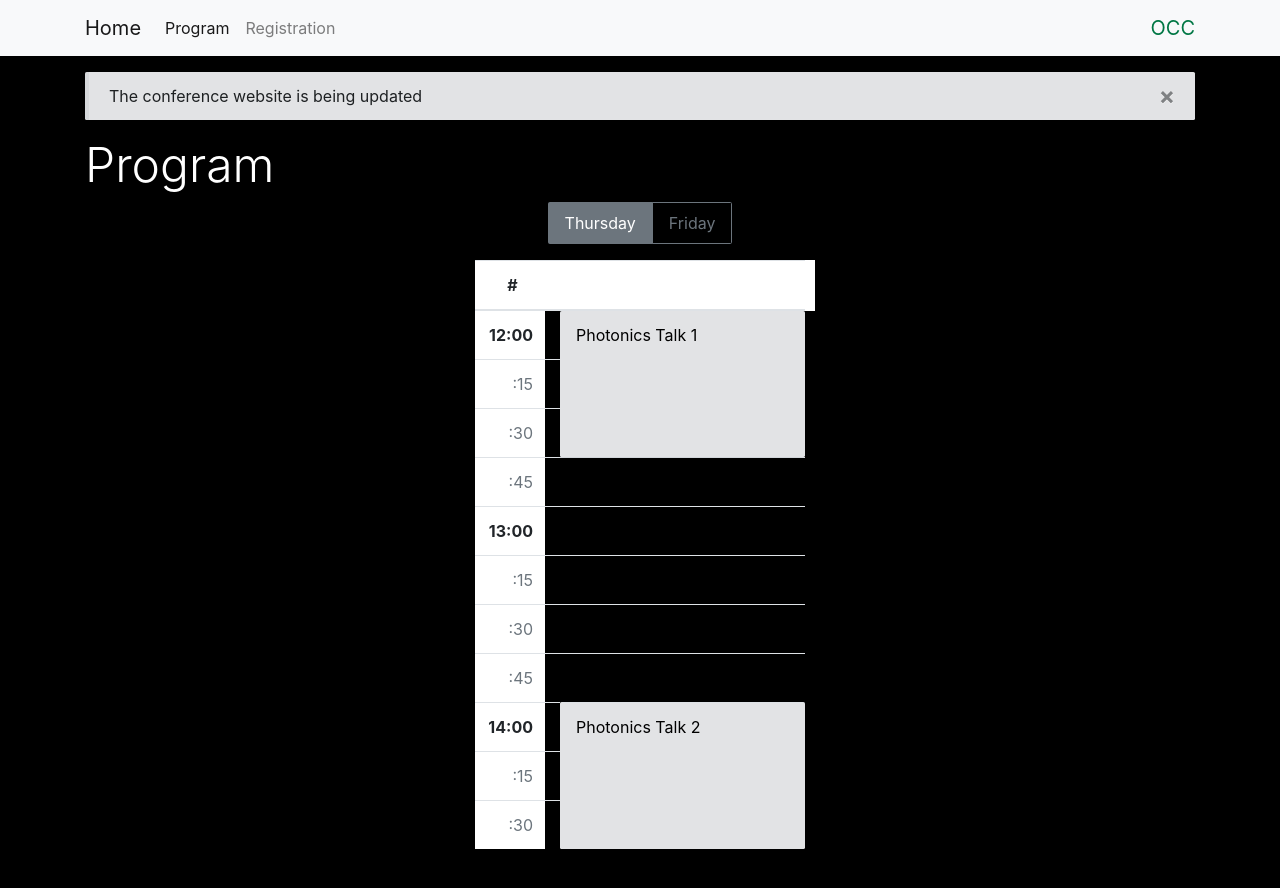
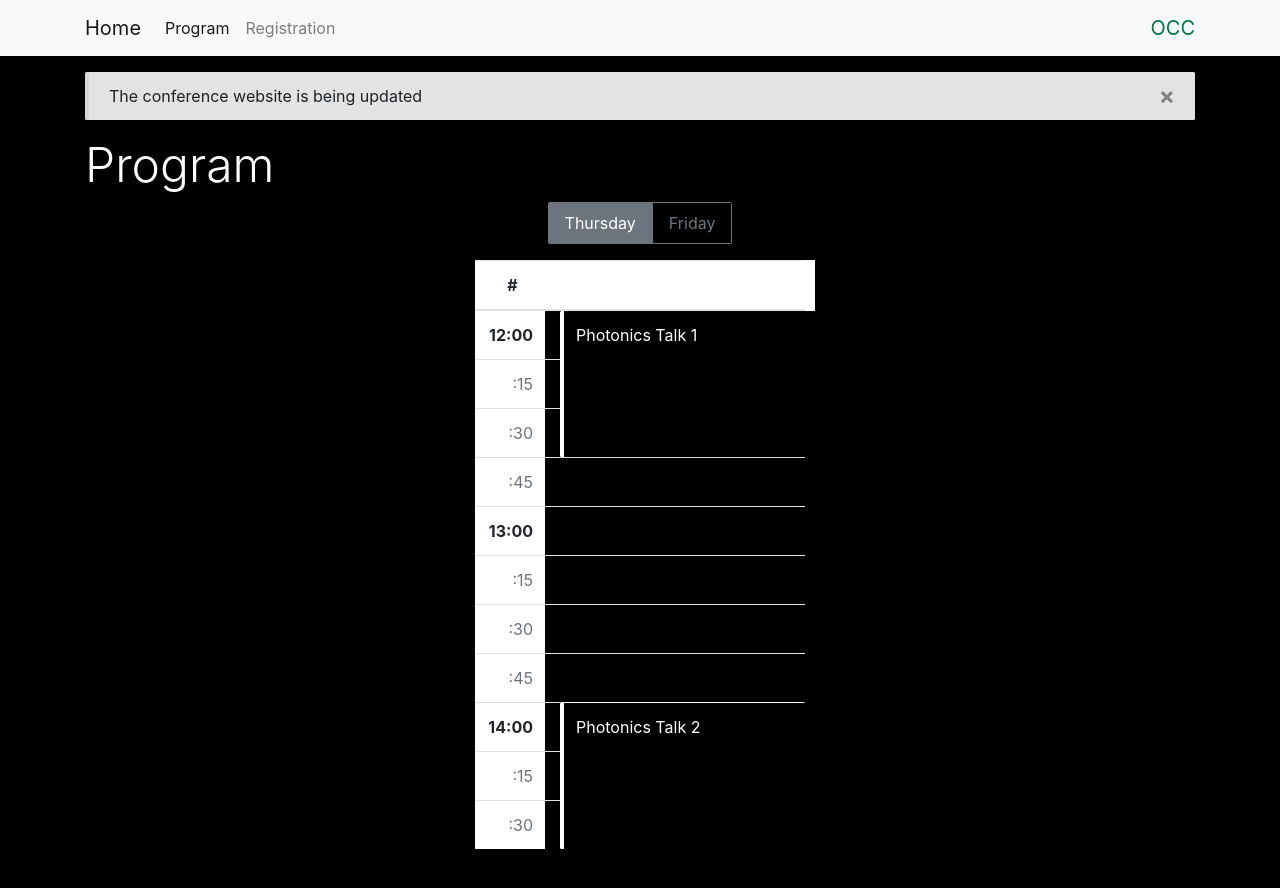
Before and after one commit to mirilabqc/mini-conference-site, a Jekyll site: the page built from program/index.md, in a window 1280 px wide. Shown: the top 888 px of the page. Built offline with Jekyll 4.4.1, drawn with Linux system fonts in a browser that asks for light colours.

Commit message:
updates program css

```diff
--- a/assets/css/main.scss
+++ b/assets/css/main.scss
@@ -25,8 +25,8 @@ div.jumbotron h1 {
   font-size: 2.0rem;
 }
 
-
 div#day-content.tab-content td.alert {
-  color: black;
-  background-color: #e2e3e5;
+  color: white;
+  background-color: black;
+  border-color: white;
 }
```
